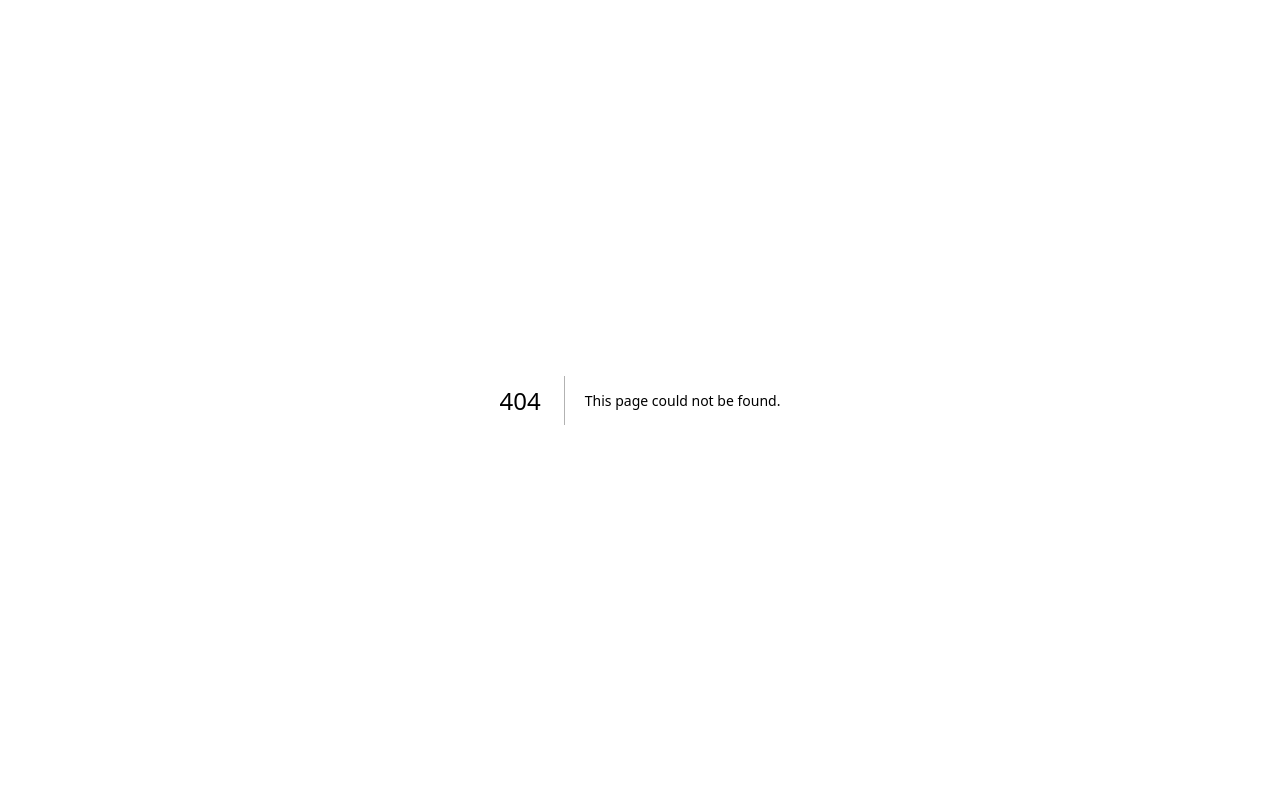
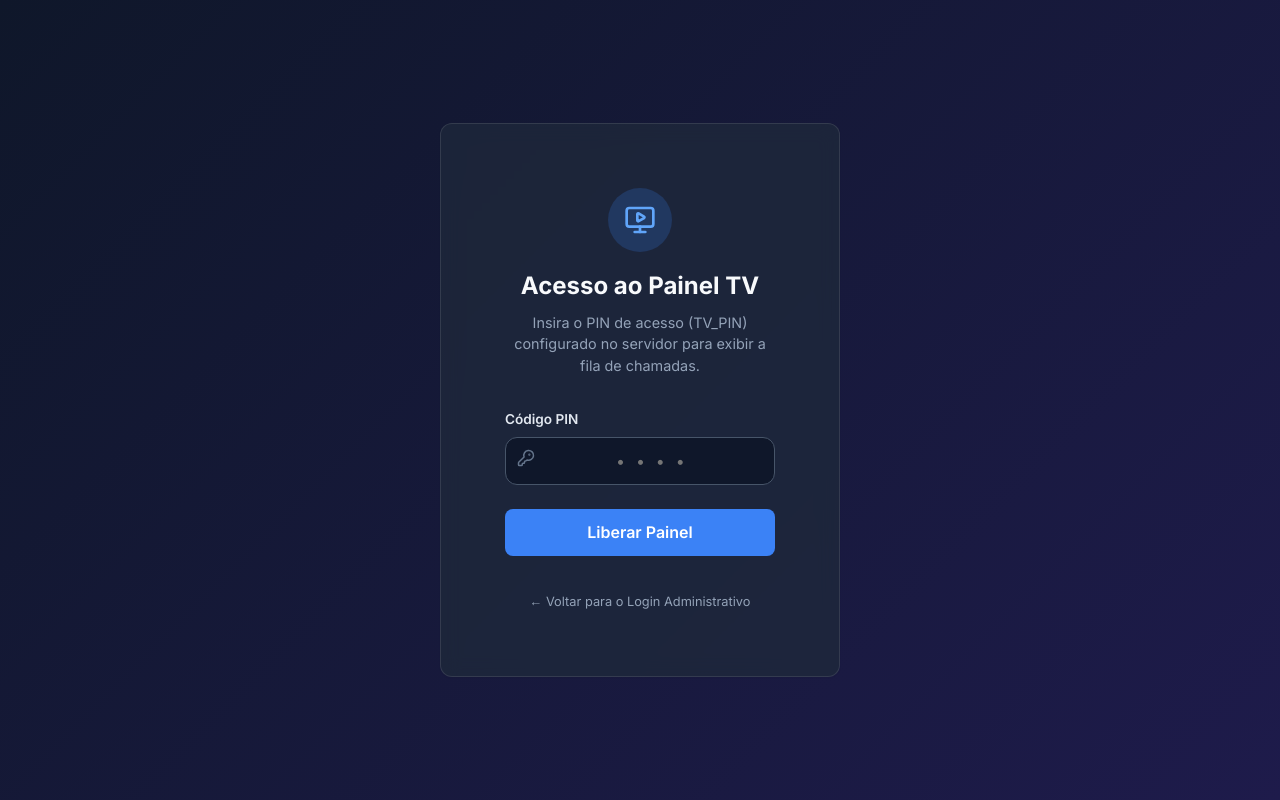
Before and after one commit to andremaia1004/sdmedsys, a Next.js app: page /tv/login in a window 1280 px wide. Before the commit this address had no page. Built offline with nearby package versions, Linux system fonts and the light colour scheme.

Commit message:
feat(auth): adding tv login ui to prevent harsh unauth redirects

```diff
--- /dev/null
+++ b/app/tv/login/page.tsx
@@ -0,0 +1,109 @@
+'use client';
+
+import { useState } from 'react';
+import { useRouter } from 'next/navigation';
+import { Card } from '@/components/ui/Card';
+import { Button } from '@/components/ui/Button';
+import { MonitorPlay, KeyRound } from 'lucide-react';
+
+export default function TVLoginPage() {
+    const [pin, setPin] = useState('');
+    const [error, setError] = useState('');
+    const [isLoading, setIsLoading] = useState(false);
+    const router = useRouter();
+
+    const handleSubmit = async (e: React.FormEvent) => {
+        e.preventDefault();
+        setError('');
+        setIsLoading(true);
+
+        // A simple way to validate is just to push them to /tv?pin=XXXX
+        // The middleware will catch it, validate the PIN, and either set the cookie
+        // to let them in, or bounce them back if the PIN is wrong.
+
+        // Wait briefly to show loading state
+        setTimeout(() => {
+            router.push(`/tv?pin=${pin}`);
+            setIsLoading(false);
+        }, 500);
+    };
+
+    return (
+        <div style={{
+            display: 'flex',
+            alignItems: 'center',
+            justifyContent: 'center',
+            minHeight: '100vh',
+            background: 'linear-gradient(135deg, #0f172a 0%, #1e1b4b 100%)',
+            padding: '1rem',
+            fontFamily: 'var(--font-inter)'
+        }}>
+            <Card style={{ maxWidth: '400px', width: '100%', padding: '2.5rem', border: '1px solid rgba(255,255,255,0.1)', background: 'rgba(30, 41, 59, 0.8)', backdropFilter: 'blur(10px)' }}>
+                <div style={{ textAlign: 'center', marginBottom: '2rem' }}>
+                    <div style={{
+                        width: '64px', height: '64px', background: 'rgba(59, 130, 246, 0.2)',
+                        borderRadius: '50%', display: 'flex', alignItems: 'center', justifyContent: 'center',
+                        margin: '0 auto 1rem', color: '#60a5fa'
+                    }}>
+                        <MonitorPlay size={32} />
+                    </div>
+                    <h1 style={{ fontSize: '1.5rem', fontWeight: 700, color: '#f8fafc', margin: '0 0 0.5rem' }}>
+                        Acesso ao Painel TV
+                    </h1>
+                    <p style={{ color: '#94a3b8', fontSize: '0.9rem', margin: 0 }}>
+                        Insira o PIN de acesso (TV_PIN) configurado no servidor para exibir a fila de chamadas.
+                    </p>
+                </div>
+
+                <form onSubmit={handleSubmit} style={{ display: 'flex', flexDirection: 'column', gap: '1.5rem' }}>
+                    <div>
+                        <label style={{ display: 'block', marginBottom: '0.5rem', fontSize: '0.85rem', fontWeight: 600, color: '#e2e8f0' }}>
+                            Código PIN
+                        </label>
+                        <div style={{ position: 'relative' }}>
+                            <div style={{ position: 'absolute', left: '12px', top: '50%', transform: 'translateY(-50%)', color: '#64748b' }}>
+                                <KeyRound size={18} />
+                            </div>
+                            <input
+                                type="password"
+                                value={pin}
+                                onChange={(e) => setPin(e.target.value.toUpperCase())}
+                                placeholder="• • • •"
+                                maxLength={10}
+                                style={{
+                                    width: '100%',
+                                    padding: '0.8rem 1rem 0.8rem 2.5rem',
+                                    borderRadius: '12px',
+                                    border: '1px solid #475569',
+                                    background: '#0f172a',
+                                    color: '#fff',
+                                    fontSize: '1rem',
+                                    outline: 'none',
+                                    letterSpacing: '0.2em',
+                                    textAlign: 'center'
+                                }}
+                                required
+                            />
+                        </div>
+                    </div>
+
+                    {error && (
+                        <div style={{ padding: '0.75rem', background: 'rgba(239, 68, 68, 0.1)', border: '1px solid rgba(239, 68, 68, 0.2)', color: '#fca5a5', borderRadius: '8px', fontSize: '0.85rem', textAlign: 'center' }}>
+                            {error}
+                        </div>
+                    )}
+
+                    <Button type="submit" style={{ width: '100%', padding: '0.8rem', background: '#3b82f6', color: '#fff', fontSize: '1rem', fontWeight: 600 }} disabled={isLoading}>
+                        {isLoading ? 'Autenticando...' : 'Liberar Painel'}
+                    </Button>
+                </form>
+
+                <div style={{ marginTop: '2rem', textAlign: 'center' }}>
+                    <a href="/login" style={{ color: '#94a3b8', fontSize: '0.8rem', textDecoration: 'none' }}>
+                        &larr; Voltar para o Login Administrativo
+                    </a>
+                </div>
+            </Card>
+        </div>
+    );
+}
--- a/middleware.ts
+++ b/middleware.ts
@@ -73,7 +73,7 @@ export async function middleware(request: NextRequest) {
     }
 
     // 4. TV Route Protection (PIN Auth)
-    if (pathname.startsWith('/tv')) {
+    if (pathname.startsWith('/tv') && !pathname.startsWith('/tv/login')) {
         const pin = request.nextUrl.searchParams.get('pin');
         const hasAuthCookie = request.cookies.has('sdmed_tv_auth');
         const envPin = process.env.TV_PIN;
@@ -108,7 +108,8 @@ export async function middleware(request: NextRequest) {
         }
 
         // Invalid or no PIN and no cookie
-        return NextResponse.redirect(new URL('/unauthorized', request.url));
+        // Better UX: Send them to a PIN login page instead of the scary Access Denied error
+        return NextResponse.redirect(new URL('/tv/login', request.url));
     }
 
     // 5. Routing Protection (Primary Gate)
```
